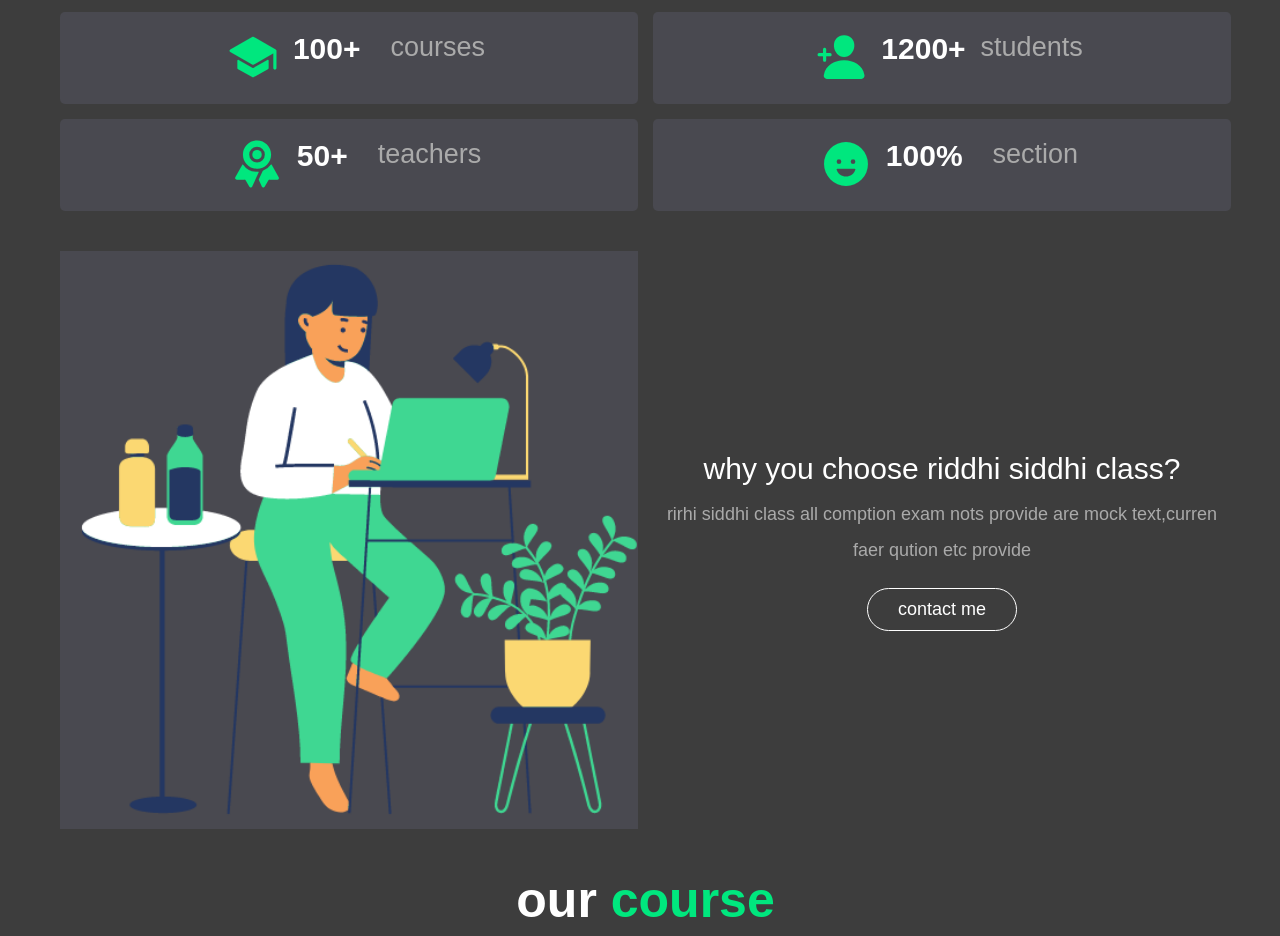
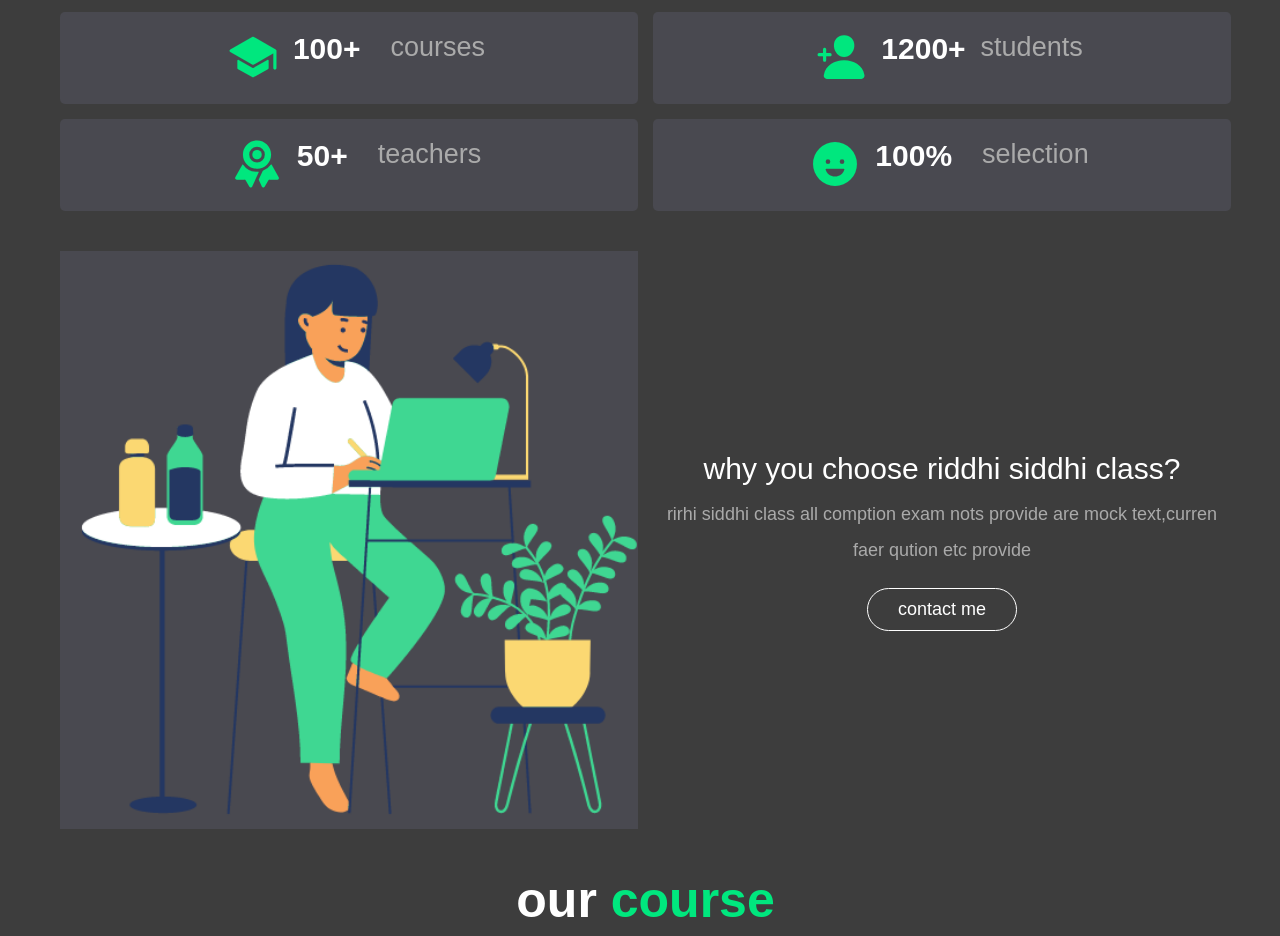
Before and after one commit to mohitsuper/web-side-riddhi-siddhi-, a plain HTML site: page index.html in a window 1280 px wide. Shown: the part 1420-2356 px from the top of the page. Drawn offline with nearby package versions, Linux system fonts and the light colour scheme.

Commit message:
web-side-riddhi-siddhi

```diff
--- a/index.html
+++ b/index.html
@@ -121,7 +121,7 @@
 
            <h3>100%</h3><br>
 
-           <p>section</p>
+           <p>selection</p>
        </div>
 </div>
 </section>
```
